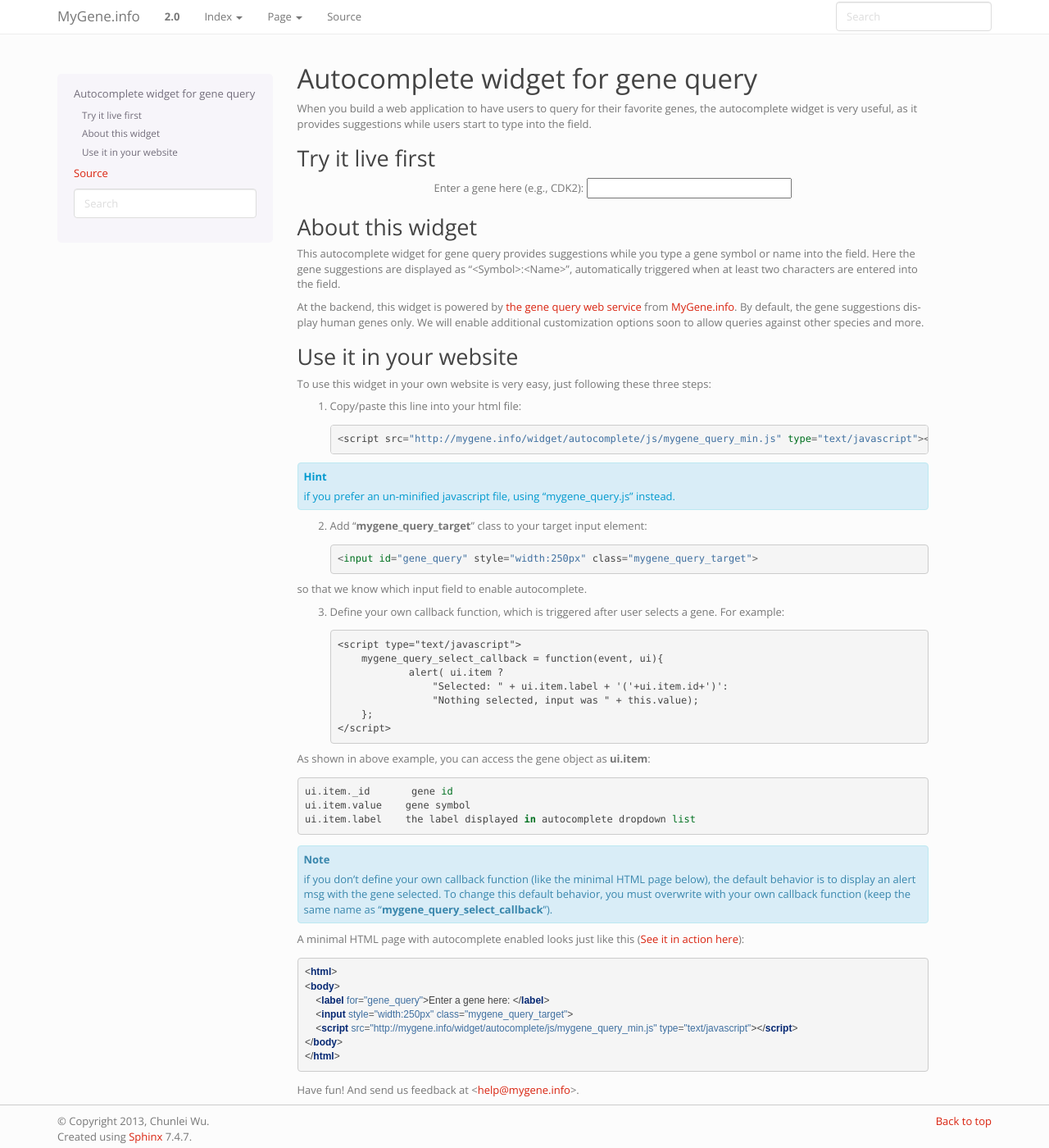
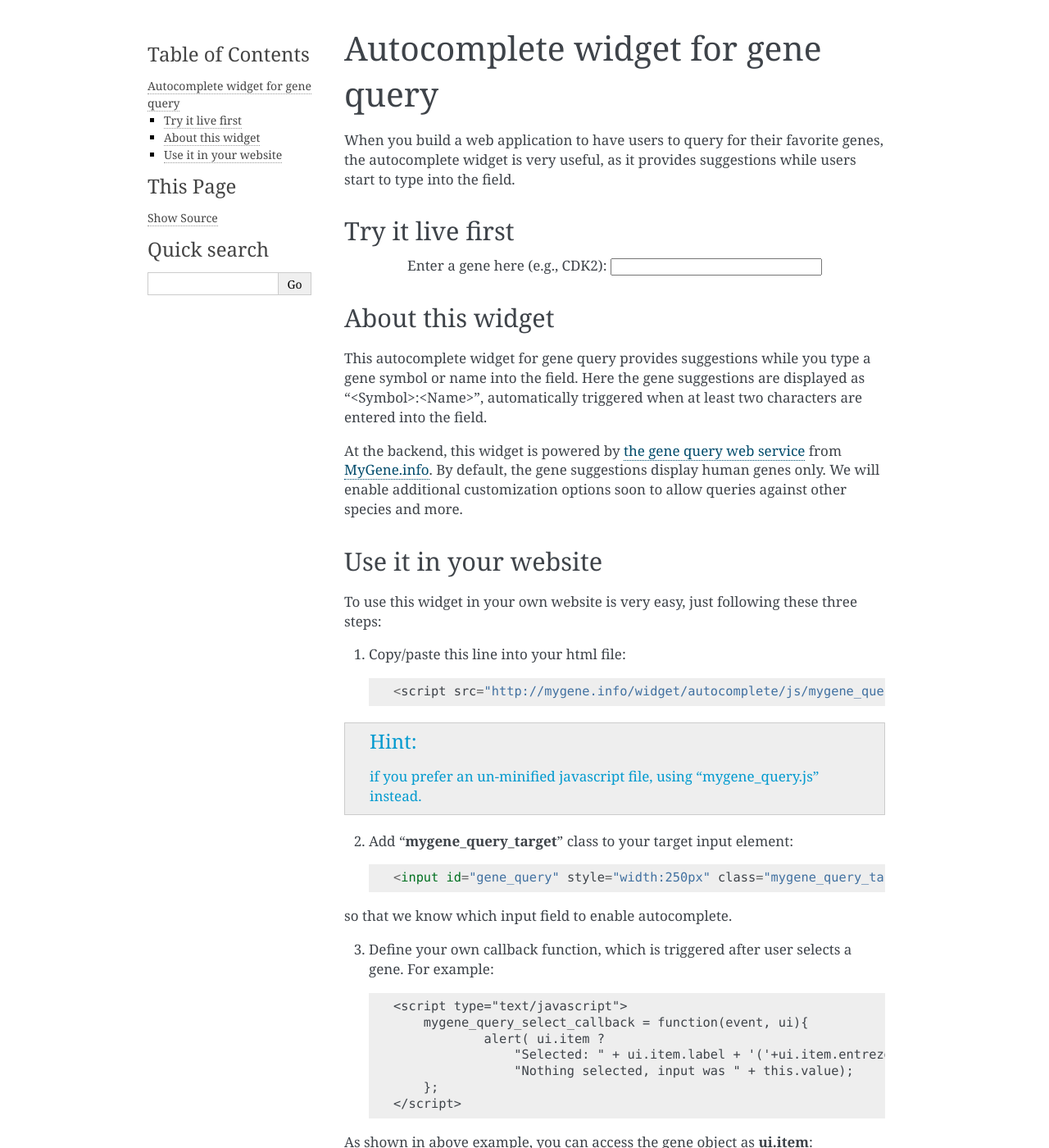
Before and after one commit to biothings/mygene.info, a Sphinx documentation site: the page built from docs/doc/autocomplete.rst, in a window 1280 px wide and 1400 px high. Shown: the whole window at 82% size. Built offline with Sphinx 7.4.7, drawn with Linux system fonts in a browser that asks for light colours; some web fonts are replaced; a script that is not in the unit is left out; some of the changed text lies outside the part shown.

Commit message:
allow fall-back theme when "sphinx_bootstrap_theme" is not installed. A few other minor fixes.

```diff
--- a/docs/_static/mgdocs-styles.css
+++ b/docs/_static/mgdocs-styles.css
@@ -16,8 +16,8 @@
 }
 
 blockquote p {
-    font-size: 14px;
-    line-height: 20px;
+    font-size: 14px !important;
+    line-height: 20px !important;
 }
 
 .hint {
--- a/docs/conf.py
+++ b/docs/conf.py
@@ -247,11 +247,14 @@
 # If true, do not generate a @detailmenu in the "Top" node's menu.
 #texinfo_no_detailmenu = False
 
-
-import sphinx_bootstrap_theme
-html_theme = 'bootstrap'
-html_theme_path = sphinx_bootstrap_theme.get_html_theme_path()
-html_theme_options = {
-'bootswatch_theme': "simplex",
-'navbar_site_name': "Index",
-}
+try:
+    import sphinx_bootstrap_theme
+    html_theme = 'bootstrap'
+    html_theme_path = sphinx_bootstrap_theme.get_html_theme_path()
+    html_theme_options = {
+    'bootswatch_theme': "simplex",
+    'navbar_site_name': "Index",
+    }
+except ImportError:
+    print 'Warning: "sphinx_bootstrap_theme" is not installed, fall back to default theme.'
+    pass
--- a/docs/doc/autocomplete.rst
+++ b/docs/doc/autocomplete.rst
@@ -45,7 +45,7 @@
     <script type="text/javascript">
         mygene_query_select_callback = function(event, ui){
                 alert( ui.item ?
-                    "Selected: " + ui.item.label + '('+ui.item.id+')':
+                    "Selected: " + ui.item.label + '('+ui.item.entrezgene+')':
                     "Nothing selected, input was " + this.value);
         };
     </script>
```
